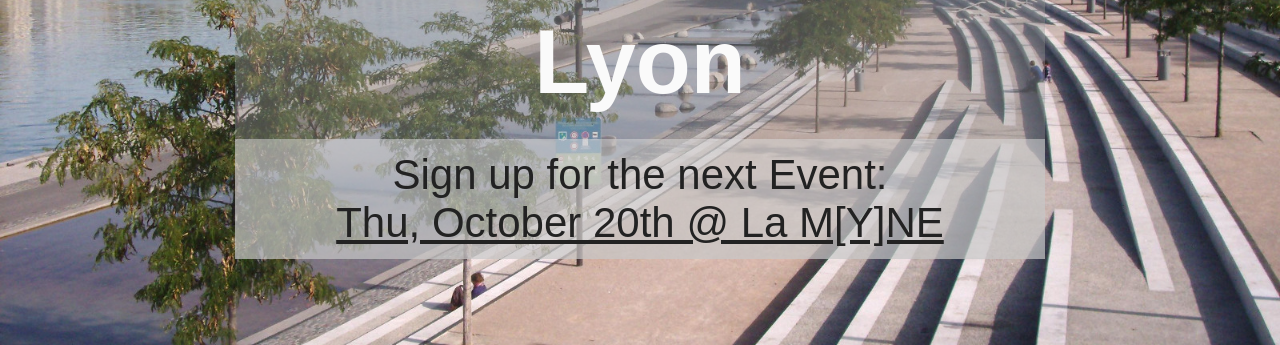
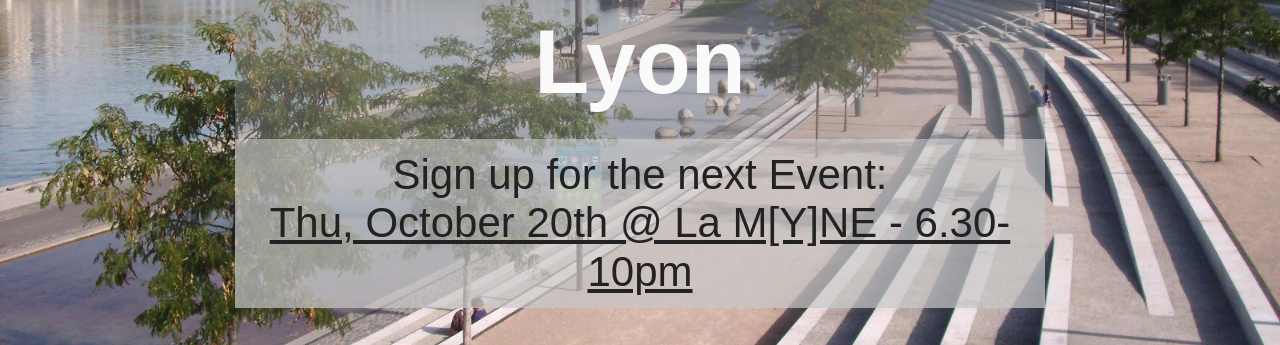
Before and after one commit to nodeschool/lyon, a plain HTML site: page index.html in a window 1280 px wide. Shown: the part 455-800 px from the top of the page. Drawn offline with Linux system fonts and the light colour scheme; a web font is replaced by a local one.

Commit message:
added event schedule

```diff
--- a/index.html
+++ b/index.html
@@ -33,7 +33,7 @@
         <img src="img/international-day-logo.png" alt="NodeSchool">
         <h1 class="logo">Lyon</h1>
         <h2 id="subheadline">Sign up for the next Event:<br>
-          <a href="http://www.meetup.com/fr/Design-et-technologie-pour-projets-citoyens/events/226077807">Thu, October 20th @ La M[Y]NE</a>
+          <a href="http://www.meetup.com/fr/Design-et-technologie-pour-projets-citoyens/events/226077807">Thu, October 20th @ La M[Y]NE - 6.30-10pm</a>
         </h2>
         <div class="catch-errors-top"></div>
       </div>
```
